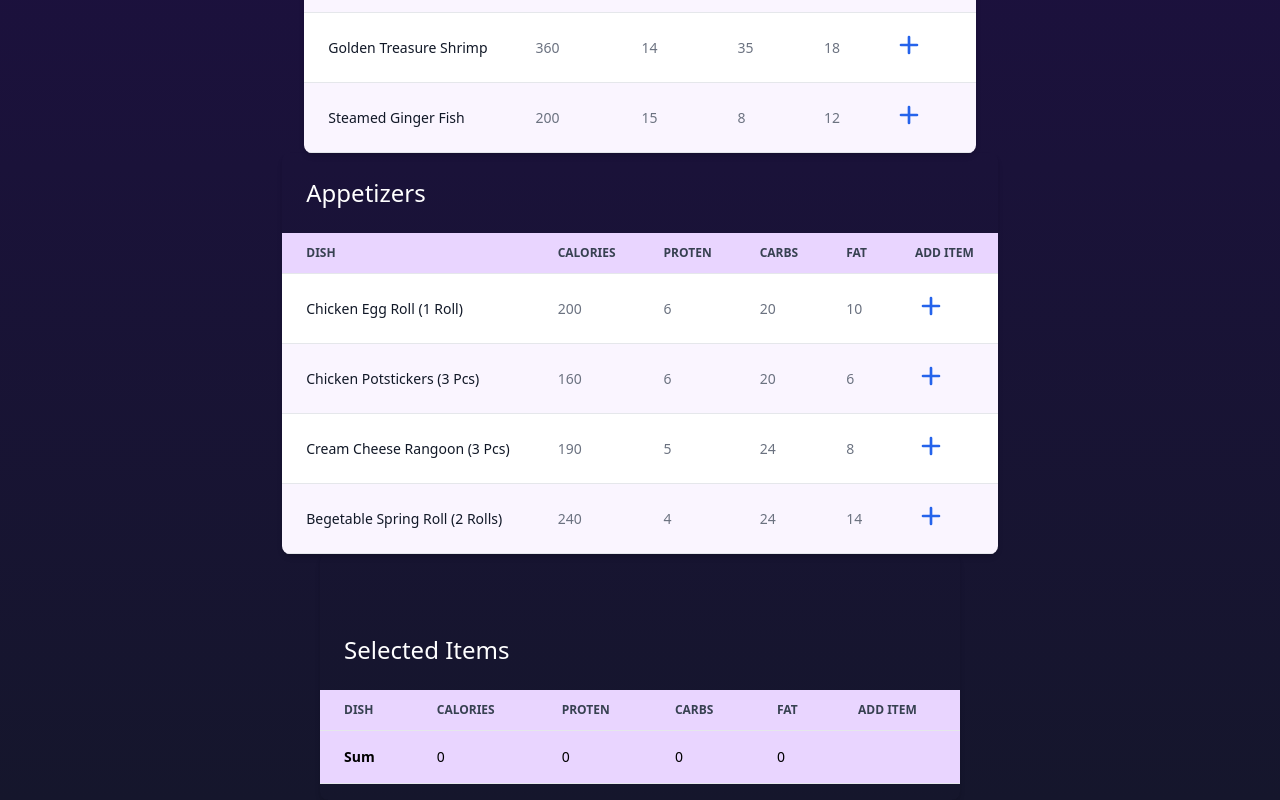
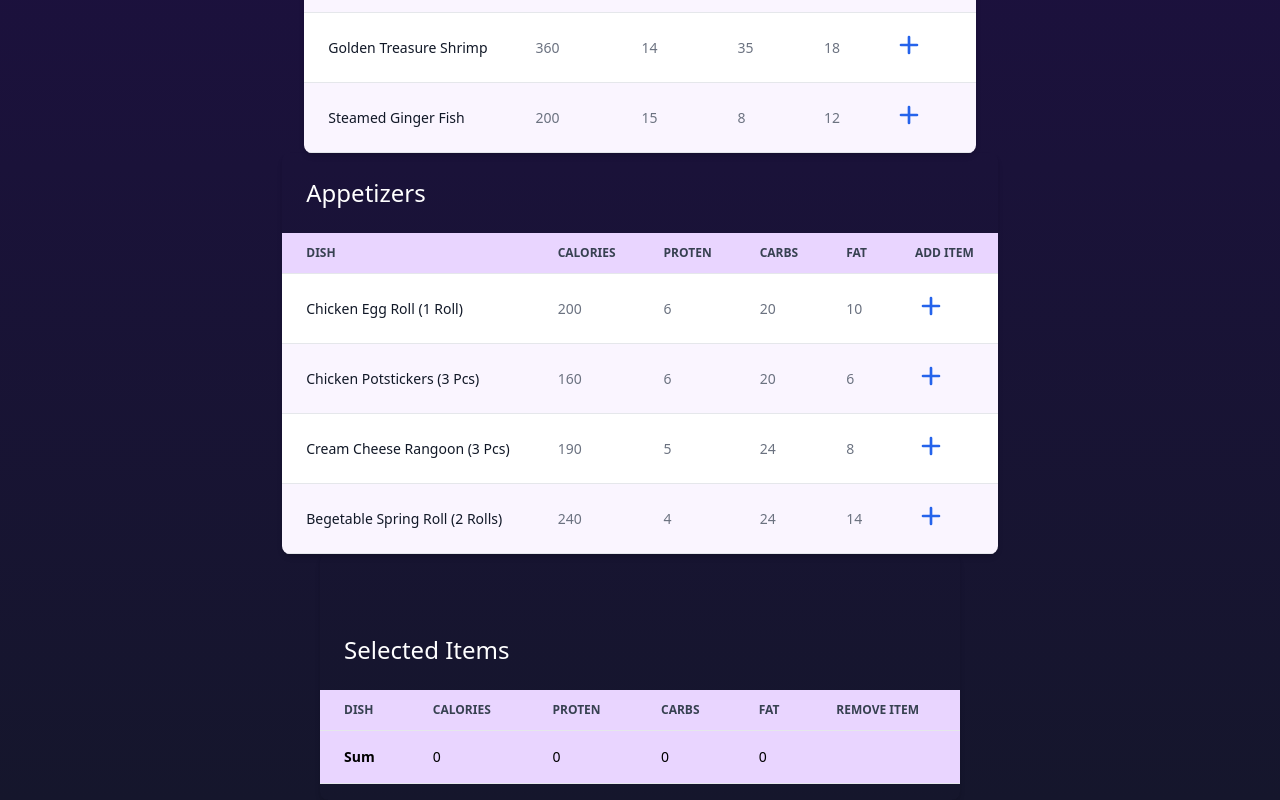
Before and after one commit to blakeb21/panda_express_nutrition, a Next.js app: page / in a window 1280 px wide. Shown: the part 2416-3216 px from the top of the page. Built offline with nearby package versions, Linux system fonts and the light colour scheme.

Commit message:
Remove item label corrected

```diff
--- a/src/components/resultTable.tsx
+++ b/src/components/resultTable.tsx
@@ -48,7 +48,7 @@ const ResultTable:FC<TableProps> = ({inputArray, setItems,}) => {
                         Fat
                     </th>
                     <th scope="col" className="px-6 py-3">
-                        Add Item
+                        Remove Item
                     </th>
                 </tr>
             </thead>
```
